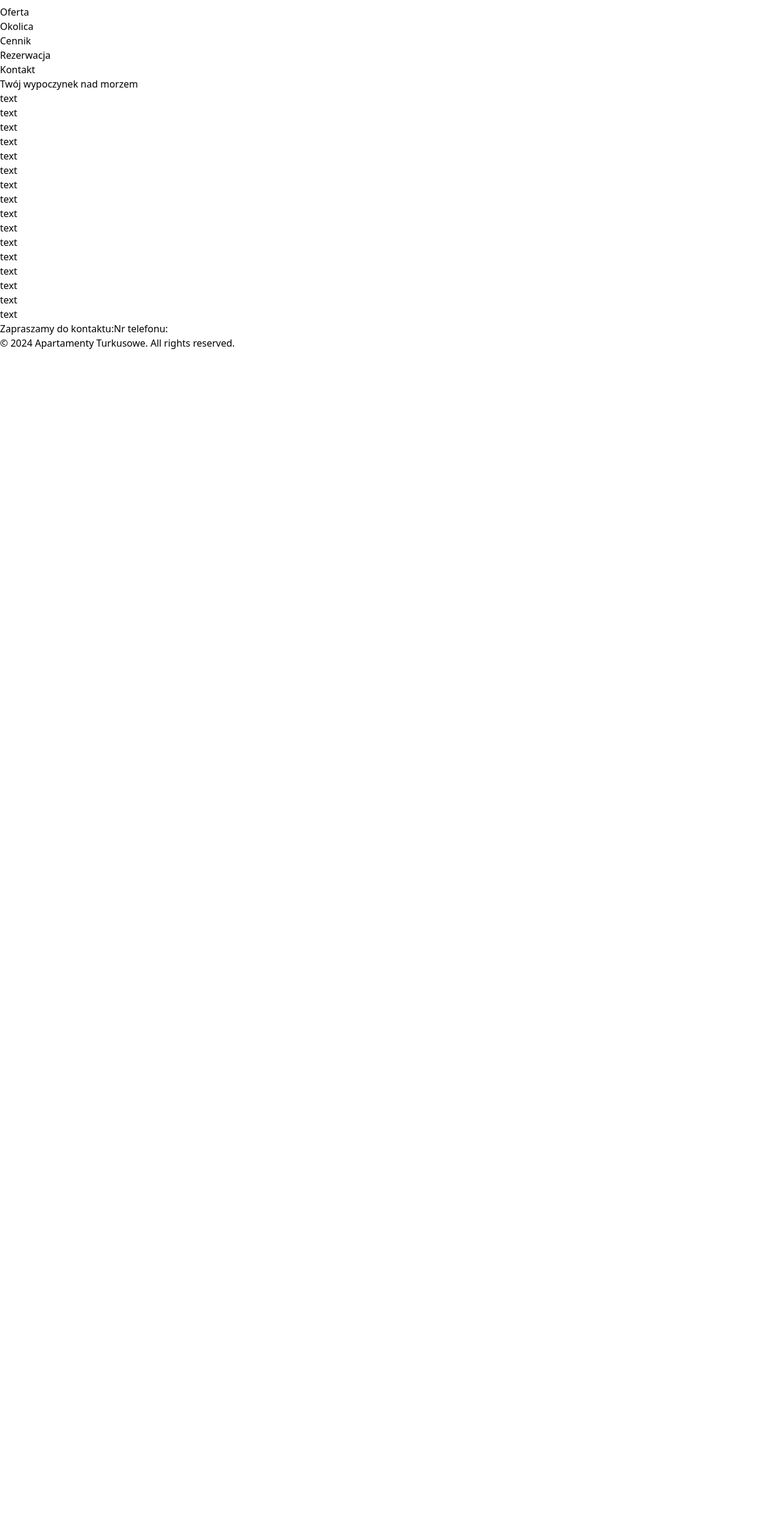
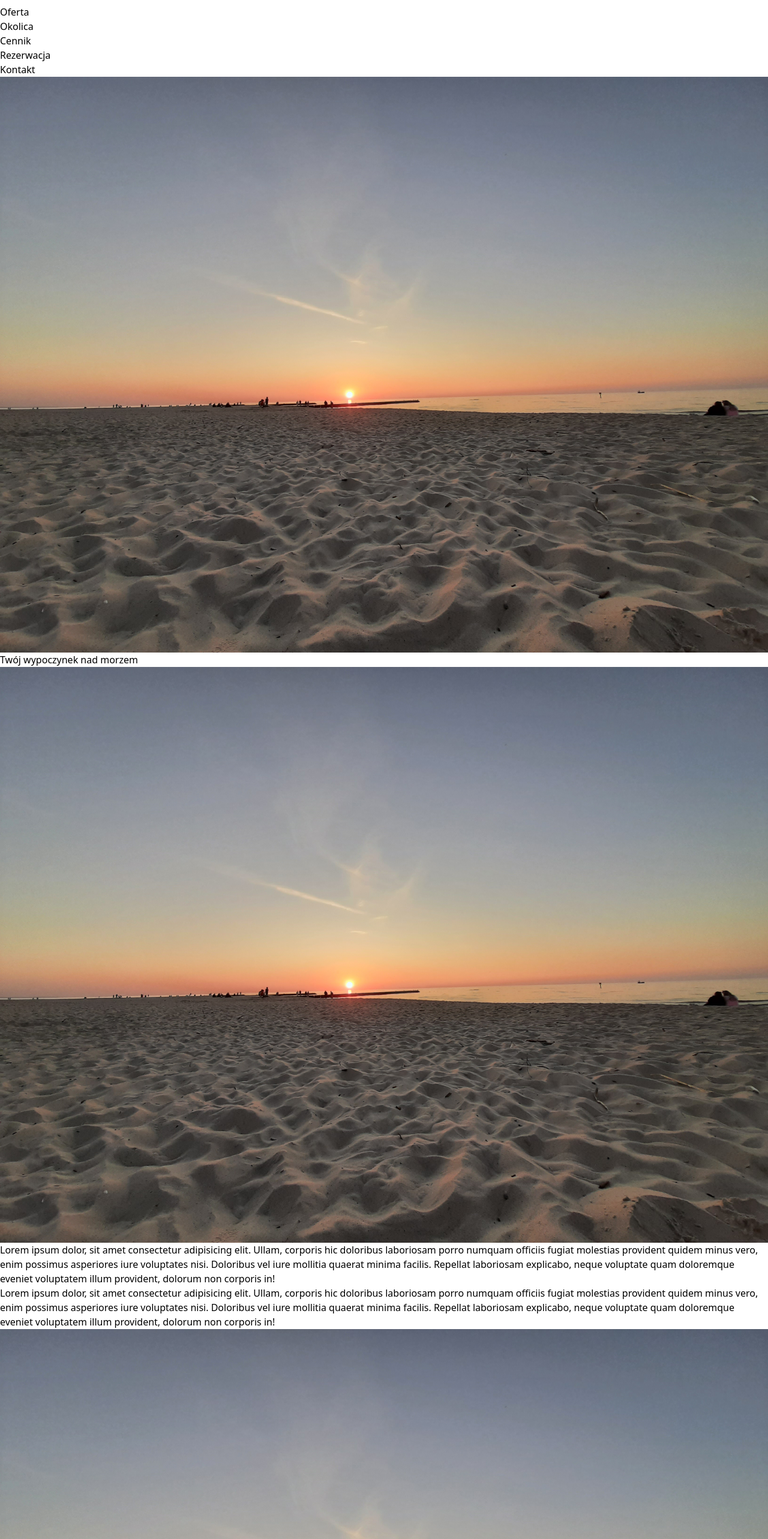
Before and after one commit to alweb29/vacation-page, a React (Vite) app: page / in a window 1280 px wide. Shown: the part 1380-3946 px from the top of the page at 60% size. Before the commit the page ends 1964 px from the top, so only its background shows below. Built offline with nearby package versions, Linux system fonts and the light colour scheme.

Commit message:
changed homepage

```diff
--- a/src/pages/Footer.jsx
+++ b/src/pages/Footer.jsx
@@ -5,7 +5,7 @@ function Footer() {
   let aClasses= "mx-auto md:px-1 p-2 md:mx-2"
 
   return (
-    <footer className="bg-gray-500 text-white justify-center ">
+    <div className="bg-gray-500 text-white justify-center ">
       <div className="flex flex-col justify-center md:flex-row md:p-2 md:max-w-[40rem] md:mx-auto">
         <a className={aClasses}>Zapraszamy do kontaktu:</a>
         <a className={aClasses} href={`mailto:${email}`}>{email}</a>
@@ -13,7 +13,7 @@ function Footer() {
       </div>
 
       <p className="text-center p-2"> &copy; 2024 Apartamenty Turkusowe. All rights reserved.</p>
-    </footer>
+    </div>
   );
 }
 
--- a/src/pages/HomePage.jsx
+++ b/src/pages/HomePage.jsx
@@ -1,36 +1,46 @@
-
-
 function HomePage() {
   return (
-    <div className="App">
-      <section className="hero">
-        <div className="mid">
-          <h2>Twój wypoczynek nad morzem</h2>
-          <div className="empty"></div>
-        </div>
-      </section>
-
-      <section>
-        <div>
-          <h1 className="text-red-800">text</h1>
-          <h1>text</h1>
-          <h1>text</h1>
-          <h1>text</h1>
-          <h1>text</h1>
-          <h1>text</h1>
-          <h1>text</h1>
-          <h1>text</h1>
-          <h1>text</h1>
-          <h1>text</h1>
-          <h1>text</h1>
-          <h1>text</h1>
-          <h1>text</h1>
-          <h1>text</h1>
-          <h1>text</h1>
-          <h1>text</h1>
-        </div>
-      </section>
-
+    <div className="max-w-[48rem]">
+      <div className="relative max-h-60 mb-2 overflow-hidden max-w-[48rem] md:rounded-md md:m-2 md:mx-auto">
+        <img
+          src="../src/assets/sunset1.jpg"
+          alt="sunset"
+          className="scale-y-150 -translate-y-12 md:scale-1 md:-translate-y-48"
+        />
+        <h1 className="absolute w-screen text-center top-1/2 left-1/2 transform -translate-x-1/2 -translate-y-1/2 text-white text-xl ">
+          Twój wypoczynek nad morzem
+        </h1>
+      </div>
+      <div className="flex flex-col justify-center md:flex-row overflow-hidden">
+        <img
+          src="../src/assets/sunset1.jpg"
+          alt="sunset"
+          className="max-h-96 max-w-[34rem] rounded-md mx-auto my-2 md:mx-2"
+        />
+        <h3>
+          Lorem ipsum dolor, sit amet consectetur adipisicing elit. Ullam,
+          corporis hic doloribus laboriosam porro numquam officiis fugiat
+          molestias provident quidem minus vero, enim possimus asperiores iure
+          voluptates nisi. Doloribus vel iure mollitia quaerat minima facilis.
+          Repellat laboriosam explicabo, neque voluptate quam doloremque eveniet
+          voluptatem illum provident, dolorum non corporis in!
+        </h3>
+      </div>
+      <div className="flex flex-col-reverse justify-center overflow-hidden md:flex-row">
+        <h3>
+          Lorem ipsum dolor, sit amet consectetur adipisicing elit. Ullam,
+          corporis hic doloribus laboriosam porro numquam officiis fugiat
+          molestias provident quidem minus vero, enim possimus asperiores iure
+          voluptates nisi. Doloribus vel iure mollitia quaerat minima facilis.
+          Repellat laboriosam explicabo, neque voluptate quam doloremque eveniet
+          voluptatem illum provident, dolorum non corporis in!
+        </h3>
+        <img
+          src="../src/assets/sunset1.jpg"
+          alt="sunset"
+          className="max-h-96 max-w-[34rem] rounded-md mx-auto my-2 md:mx-2"
+        />
+      </div>
     </div>
   );
 }
--- a/src/pages/MainNavigation.jsx
+++ b/src/pages/MainNavigation.jsx
@@ -20,6 +20,7 @@ function MainNavigation() {
   function navigateHandler(path) {
     const url = "/"+path;
     navigate(url);
+    setSideNavOpen(false);
   }
 
   let navLinksClassNames= "my-auto p-2 border border-cyan-900"
@@ -64,7 +65,7 @@ function MainNavigation() {
             </ul>
           </nav>
         {sideNavOpen && (
-          <div className="absolute top-0 right-0 w-[80%] z-10 bg-cyan-600 h-svhright-0 md:hidden">
+          <div className="absolute top-0 right-0 w-[80%] z-10 bg-cyan-600 overflow-hidden h-svhright-0 md:hidden">
             <div className="flex flex-col h-svh items-start mt-20">
               <SideBarButton onClick={() => navigateHandler("")} text="Oferta"/>
               <SideBarButton onClick={() => navigateHandler("neighbourhood")} text="Okolica"/>
--- a/src/pages/Root.jsx
+++ b/src/pages/Root.jsx
@@ -5,12 +5,12 @@ import Footer from "./Footer";
 function Root() {
   return (
     <>
-      <MainNavigation />
       <div>
-        <div className="mt-20">
-          <Outlet/>
+        <MainNavigation />
+        <div className="mt-20 flex flex-col">
+          <Outlet className="flex-grow mt-20" />
+          <Footer className="mt-auto"/>
         </div>
-        <Footer/>
       </div>
     </>
   );
```
